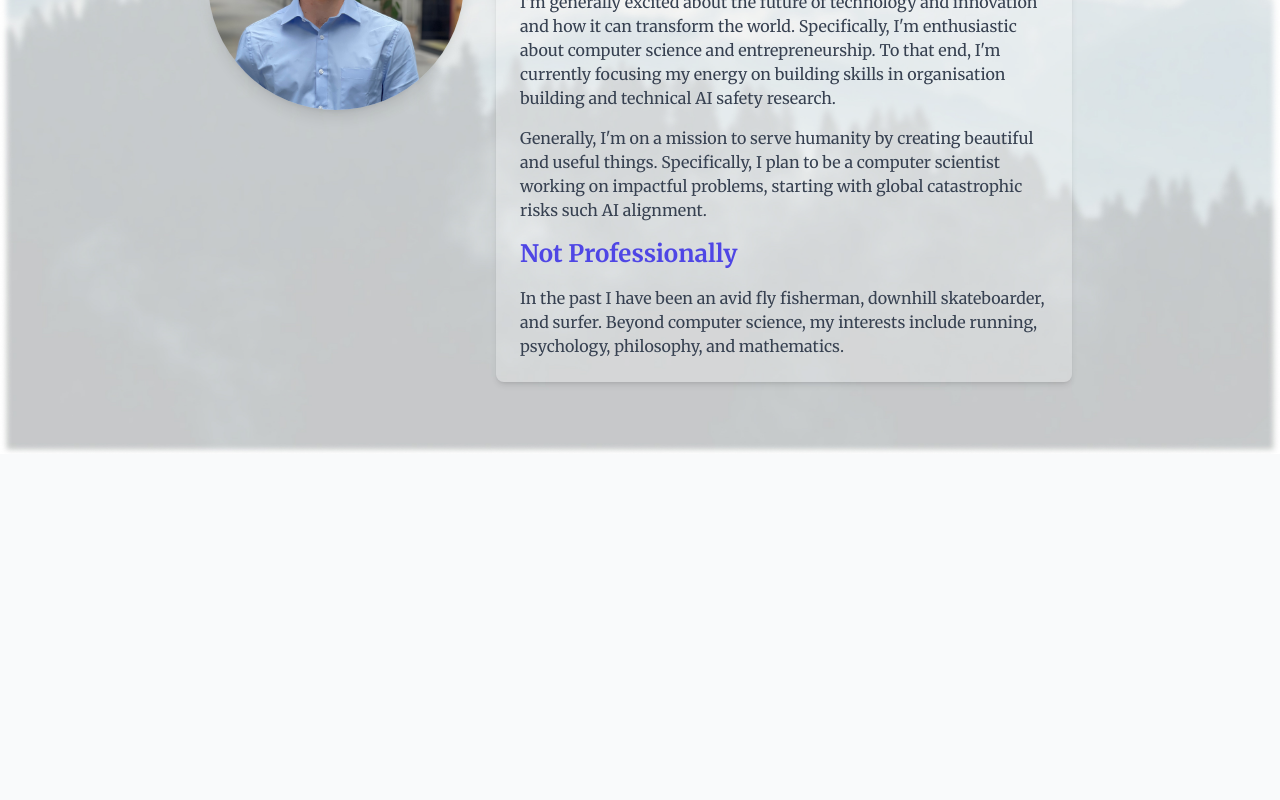
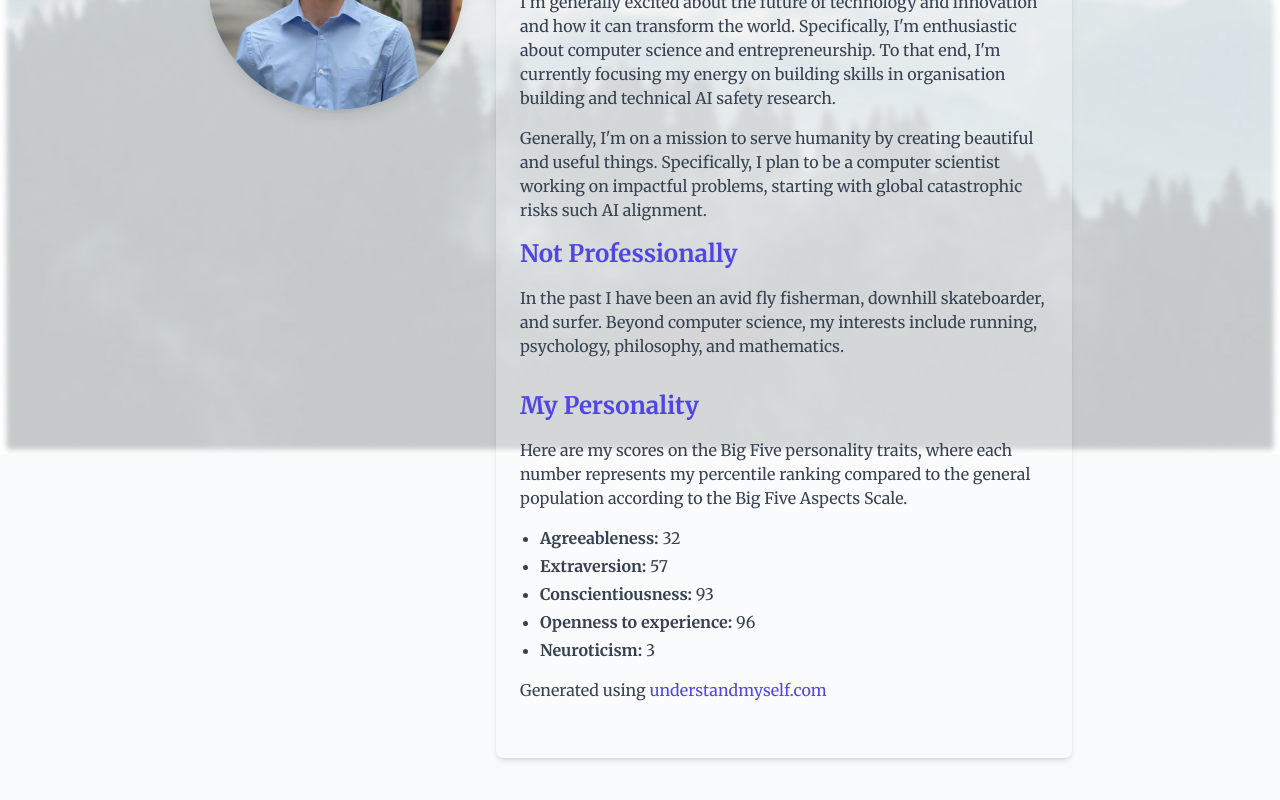
Before and after one commit to alamerton/personal-website, a Next.js app: page /about in a window 1280 px wide. Shown: the part 346-1146 px from the top of the page. Before the commit the page ends 800 px from the top, so only its background shows below. Built offline with nearby package versions, Linux system fonts and the light colour scheme.

Commit message:
Updated copy on about page

```diff
--- a/src/app/about/page.tsx
+++ b/src/app/about/page.tsx
@@ -40,10 +40,44 @@ export default function About() {
           <h2 className="text-2xl font-semibold mb-4 text-indigo-600">
             Not Professionally
           </h2>
-          <p className="text-gray-700">
+          <p className="text-gray-700 mb-8">
             In the past I have been an avid fly fisherman, downhill
             skateboarder, and surfer. Beyond computer science, my interests
             include running, psychology, philosophy, and mathematics.
+          </p>
+          <h2 className="text-2xl font-semibold mb-4 text-indigo-600">
+            My Personality
+          </h2>
+          <p className="text-gray-700 mb-4">
+            Here are my scores on the Big Five personality traits, where each
+            number represents my percentile ranking compared to the general
+            population according to the Big Five Aspects Scale.
+          </p>
+          <ul className="list-disc pl-5 text-gray-700 space-y-1">
+            <li>
+              <strong>Agreeableness:</strong> 32
+            </li>
+            <li>
+              <strong>Extraversion:</strong> 57
+            </li>
+            <li>
+              <strong>Conscientiousness:</strong> 93
+            </li>
+            <li>
+              <strong>Openness to experience:</strong> 96
+            </li>
+            <li>
+              <strong>Neuroticism:</strong> 3
+            </li>
+          </ul>
+          <p className="text-gray-700 mb-8 mt-4">
+            Generated using{" "}
+            <a
+              className="text-indigo-600"
+              href="https://www.understandmyself.com/"
+            >
+              understandmyself.com
+            </a>
           </p>
         </div>
       </div>
```
